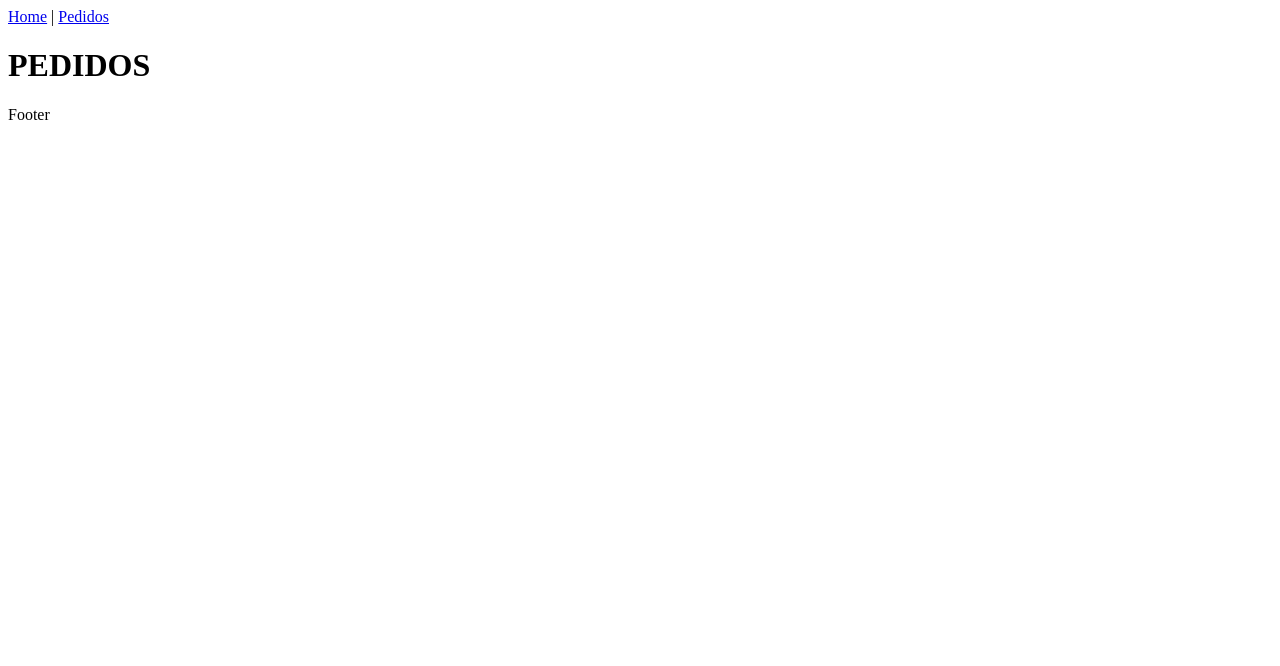
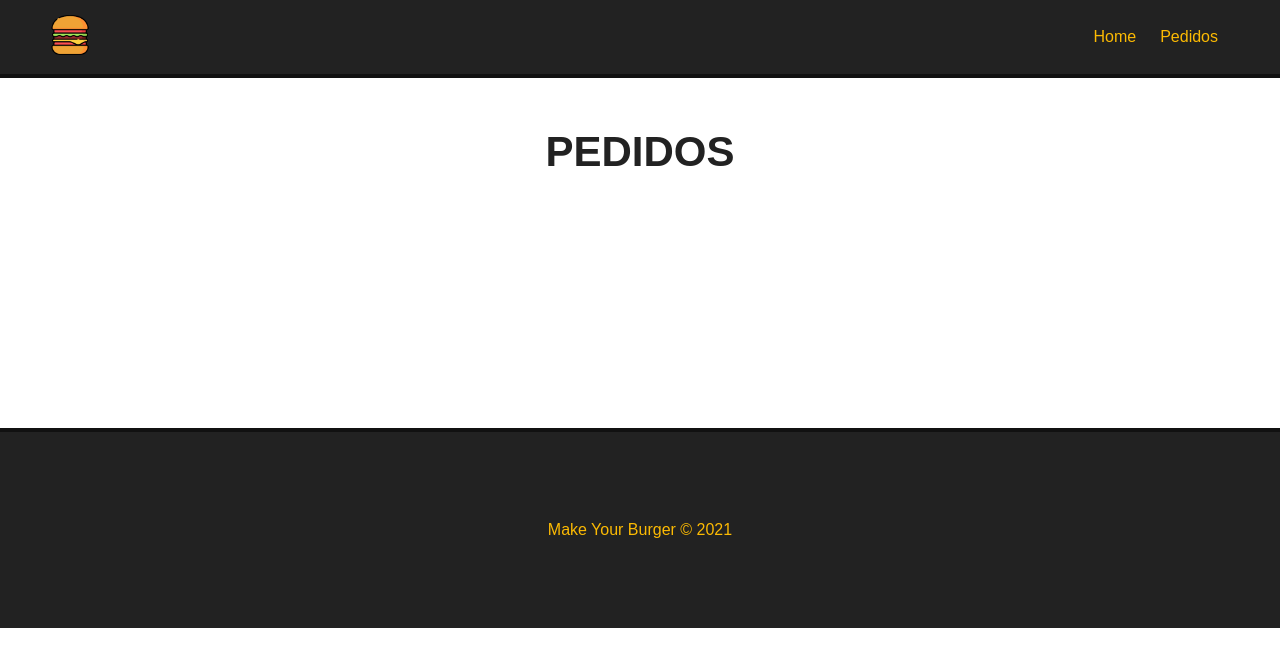
Before and after one commit to AndersonKardek/makeBuger, a Vue app: page /pedidos in a window 1280 px wide. Shown: the top 666 px of the page. Built offline with nearby package versions, Linux system fonts and the light colour scheme.

Commit message:
Aula22: Finalizando header e bottom

```diff
--- a/src/App.vue
+++ b/src/App.vue
@@ -1,21 +1,46 @@
 <template>
-  <Navbar />
-  <router-view/> <!--Os coteudo da pasta viwes serão impressas aqui-->
+  <Navbar :logo="logo_src" :alt="app_name" />
+  <router-view />
+  <!--Os coteudo da pasta viwes serão impressas aqui-->
   <Footer />
 </template>
 
 <script>
-  import Navbar from "./components/Navbar.vue"
-  import Footer from "./components/Footer.vue"
+import Navbar from "./components/Navbar.vue";
+import Footer from "./components/Footer.vue";
 
-  export default {
-    components: {
-      Navbar,
-      Footer,
-    }
-  }
+export default {
+  components: {
+    Navbar,
+    Footer,
+  },
+
+  data() {
+    return {
+      logo_src: "/img/logo.png",
+      app_name: "Make Your Burger",
+    };
+  },
+};
 </script>
 
 <style>
+* {
+  font-family: Arial, Helvetica, sans-serif;
+  padding: 0;
+  margin: 0;
+  box-sizing: border-box;
+}
 
+.main-container {
+  margin: 50px;
+  min-height: 250px;
+}
+
+h1 {
+  text-align: center;
+  font-size: 42px;
+  margin-bottom: 30px;
+  color: #222;
+}
 </style>
--- a/src/components/Footer.vue
+++ b/src/components/Footer.vue
@@ -1,15 +1,24 @@
 <template>
-  <div>
-    <p>Footer</p>
+  <div id="footer">
+    <p>Make Your Burger &copy; 2021</p>
   </div>
 </template>
 
 <script>
 export default {
-  name: 'Footer',
-}
+  name: "Footer",
+};
 </script>
 
-<style>
-
+<style scoped>
+#footer {
+  height: 200px;
+  background-color: #222;
+  border-top: 4px solid #111;
+  color: #fcba03;
+  display: flex;
+  align-items: center;
+  justify-content: center;
+  width: 100%;
+}
 </style>
--- a/src/components/Navbar.vue
+++ b/src/components/Navbar.vue
@@ -1,19 +1,49 @@
 <template>
   <div id="nav">
-    <router-link to="/">
-      <img src=""  id="logo">
+    <router-link to="/" id="logo_url">
+      <img :src="logo" :alt="alt" id="logo" />
     </router-link>
-    <router-link to="/">Home</router-link> |
+    <router-link to="/">Home</router-link>
     <router-link to="/pedidos">Pedidos</router-link>
   </div>
 </template>
 
 <script>
 export default {
-  name:'Navbar',
-}
+  name: "Navbar",
+
+  props: ["logo", "alt"],
+};
 </script>
 
-<style>
+<style scoped>
+#nav {
+  background-color: #222;
+  border-bottom: 4px solid #111;
+  padding: 15px 50px;
+  display: flex;
+  justify-content: flex-end;
+  align-items: center;
+}
 
+#nav #logo_url {
+  margin: auto;
+  margin-left: 0px;
+}
+
+#logo {
+  width: 40px;
+  height: 40px;
+}
+
+#nav a {
+  color: #fcba03;
+  text-decoration: none;
+  margin: 12px;
+  transition: 0.5s;
+}
+
+#nav a:hover {
+  color: #fff;
+}
 </style>
--- a/src/views/Home.vue
+++ b/src/views/Home.vue
@@ -1,5 +1,5 @@
 <template>
-  <div class="home">
+  <div class="main-container">
     <h1>HOME</h1>
   </div>
 </template>
@@ -7,11 +7,8 @@
 <script>
 // @ is an alias to /src
 
-
 export default {
-  name: 'Home',
-  components: {
-
-  }
-}
+  name: "Home",
+  components: {},
+};
 </script>
--- a/src/views/Pedidos.vue
+++ b/src/views/Pedidos.vue
@@ -1,11 +1,11 @@
 <template>
-  <div>
+  <footer class="main-container">
     <h1>PEDIDOS</h1>
-  </div>
+  </footer>
 </template>
 
 <script>
 export default {
-  name: 'Pedidos',
-}
+  name: "Pedidos",
+};
 </script>
```
Also changed, not shown: 1 other file (tests, documents, lock files or other folders).
